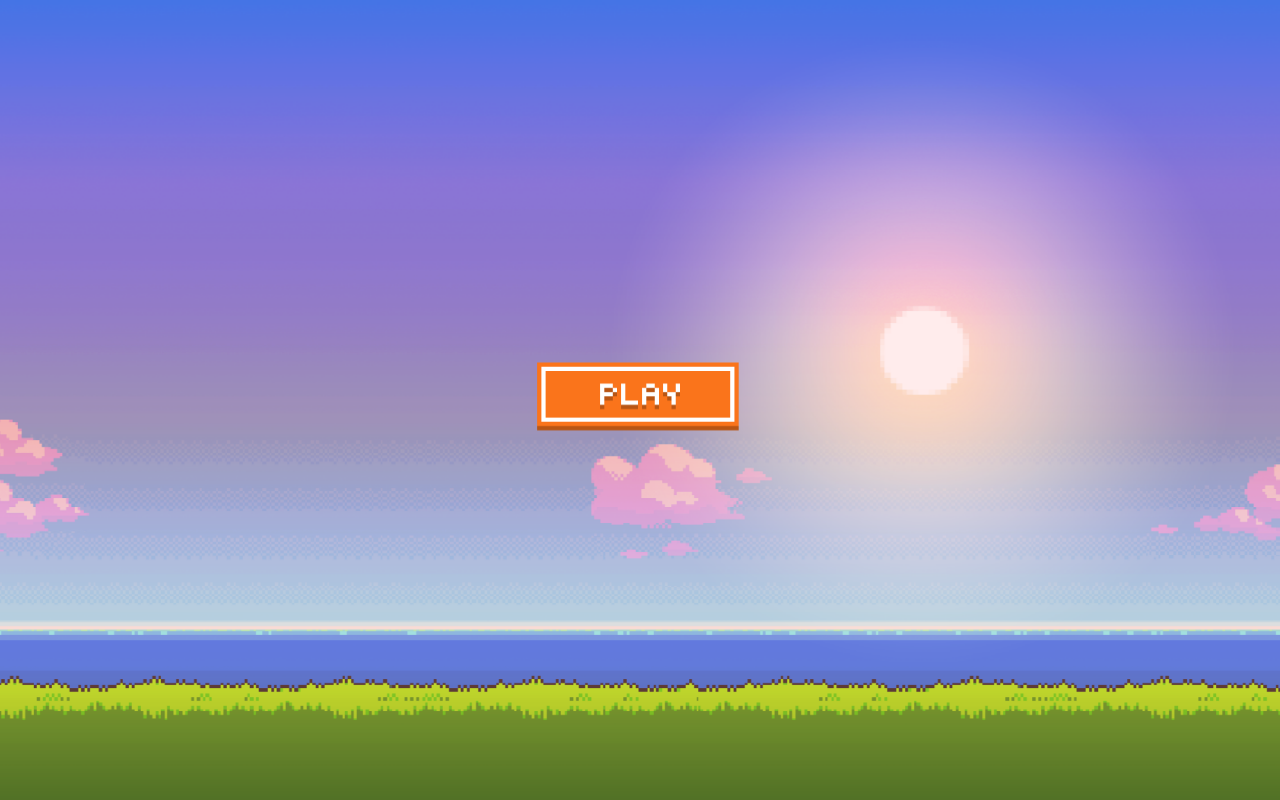
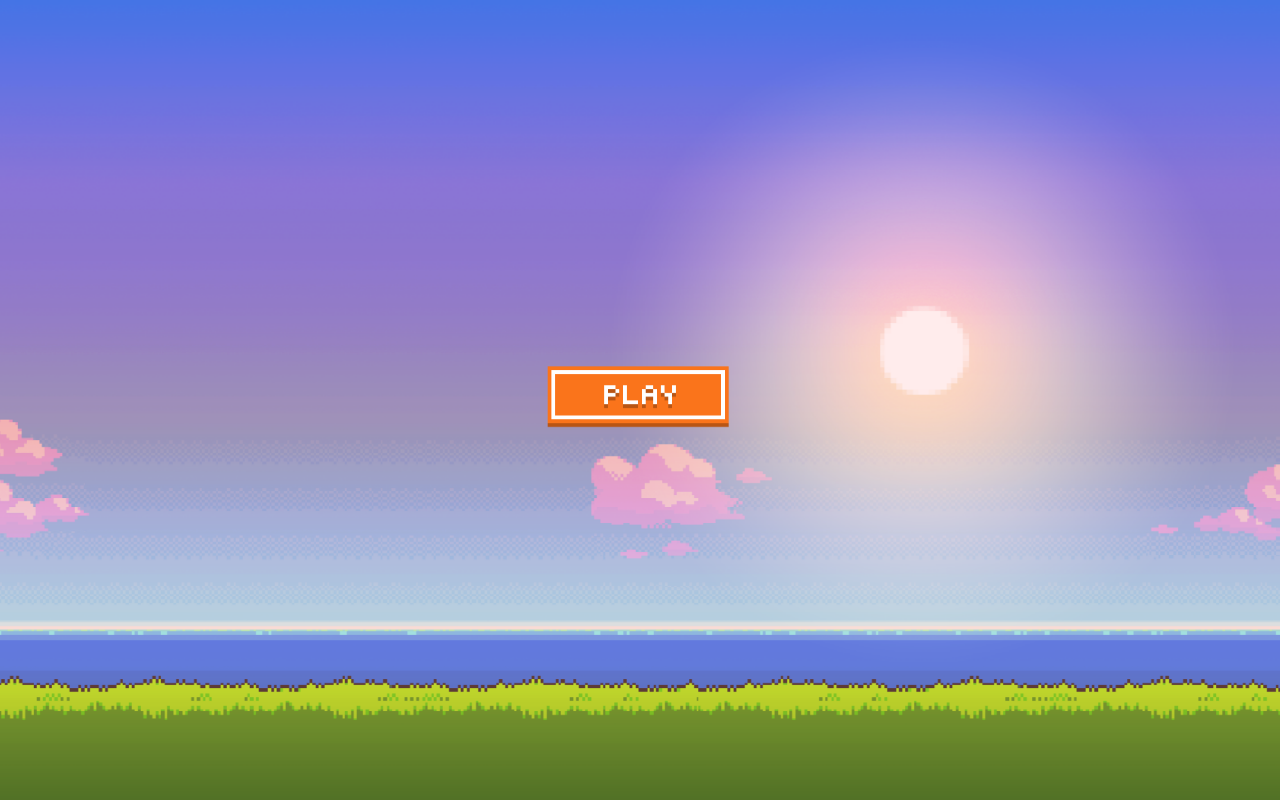
Before and after one commit to Nicochess/nicochess.github.io, a plain HTML site: page index.html in a window 1280 px wide. Drawn offline with Linux system fonts and the light colour scheme.

Commit message:
fix: button loading size

```diff
--- a/src/styles/styles.scss
+++ b/src/styles/styles.scss
@@ -36,7 +36,7 @@ body {
     z-index: 2;
 
     img {
-        width: 20vw;
+        width: 230px;
         cursor: pointer;
         animation: float 6s infinite;
     }
```
Also changed, not shown: src/styles/styles.css, 1 other file.
